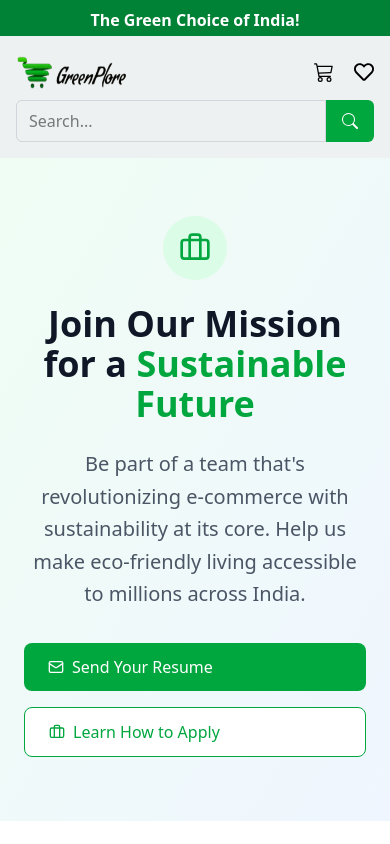
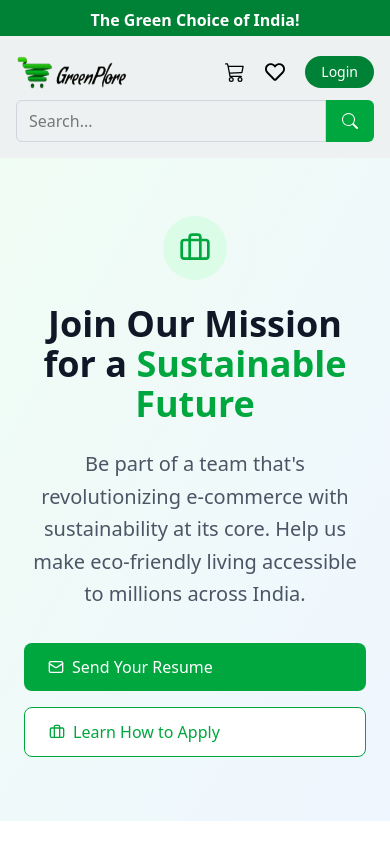
Before and after one commit to Gautam-Singh-Rathore/EcoPlore-Frontend, a React (Vite) app: page /careers in a window 390 px wide. Shown: the top 844 px of the page. Built offline with nearby package versions, Linux system fonts and the light colour scheme; no server answers.

Commit message:
login button on mobile

```diff
--- a/src/Components/Home/Navbar.jsx
+++ b/src/Components/Home/Navbar.jsx
@@ -79,6 +79,28 @@ export default function Navbar(){
               >
                 Be a Seller
               </button>
+
+                 {
+                userId==null ?
+                (
+                  <button
+                type="button"
+                className=" md:hidden  lg:text-xl text-white bg-green-700 hover:bg-green-800 focus:outline-none cursor-pointer  font-medium rounded-full text-sm px-4 py-1.5"
+                onClick={()=> navigate("/login")}
+              >
+                Login
+              </button>
+                ) : (
+                  <VscAccount className="hover:text-green-700 cursor-pointer lg:mx-2 "
+                  onClick={()=>{
+                    if(userRole=="CUSTOMER")
+                      navigate("/profile")
+                    else if(userRole=="SELLER")
+                      navigate("/seller-profile");
+                  }} />
+                )
+               }
+
             </div>
           </div>
 
```
